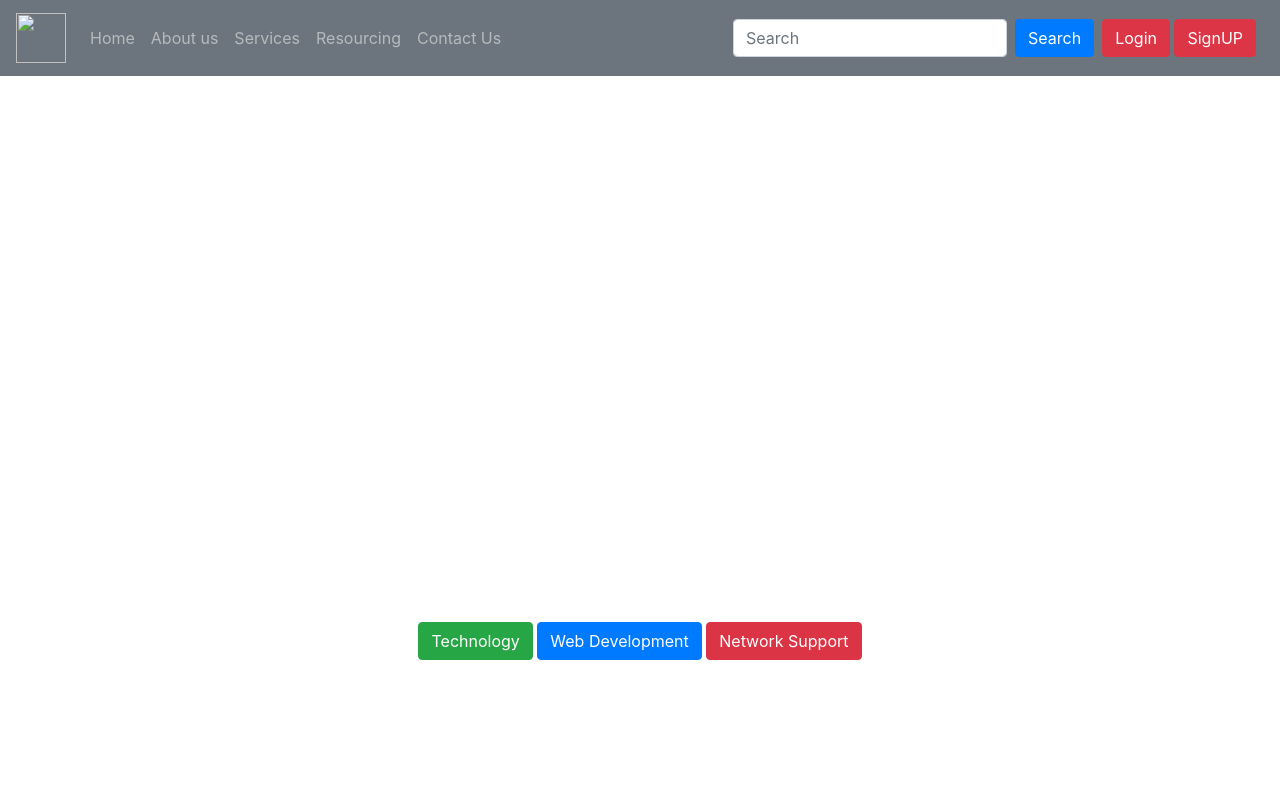
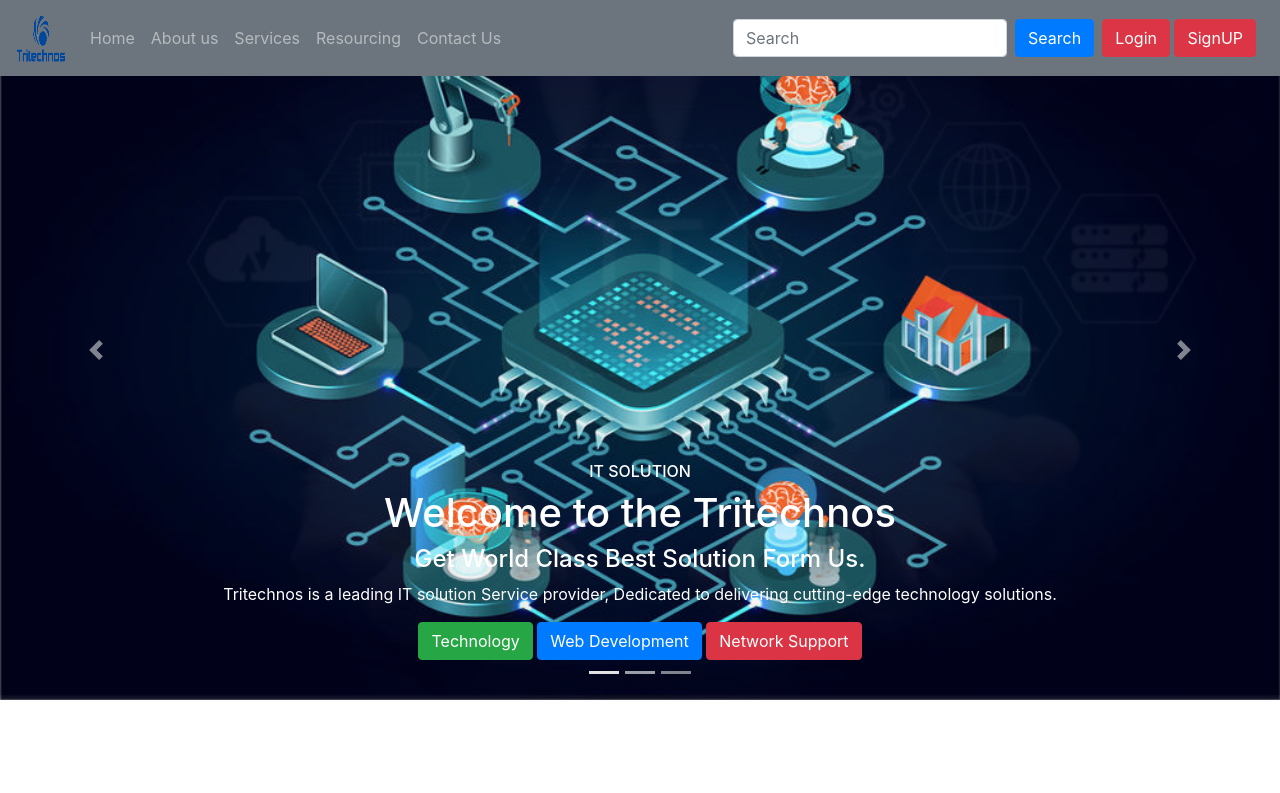
Before and after one commit to sachin-git555/tritechnos, a plain HTML site: page index.html in a window 1280 px wide. Shown: the top 793 px of the page. Drawn offline with nearby package versions, Linux system fonts and the light colour scheme; the site is published under a folder, as on GitHub Pages, so addresses that start at the root find nothing.

Commit message:
Update index.html

```diff
--- a/index.html
+++ b/index.html
@@ -18,7 +18,7 @@
 
     <nav class="navbar navbar-expand-lg navbar-dark fixed-top bg-secondary">
         <a class="navbar-brand" href="#">
-            <img src="/ttlgo logo.png" width="50" height="50" alt="">
+            <img src="ttlgo logo.png" width="50" height="50" alt="">
         </a>
         <button class="navbar-toggler" type="button" data-toggle="collapse" data-target="#navbarSupportedContent"
             aria-controls="navbarSupportedContent" aria-expanded="false" aria-label="Toggle navigation">
@@ -160,7 +160,7 @@
         </ol>
         <div class="carousel-inner">
             <div class="carousel-item active">
-                <img src="/file.jpg" class="d-block w-100" alt="..." style="height: 700px;">
+                <img src="file.jpg" class="d-block w-100" alt="..." style="height: 700px;">
                 <div class="carousel-caption d-none d-md-block">
                     <h6>IT SOLUTION</h6>
                     <h1>Welcome to the Tritechnos</h1>
@@ -173,7 +173,7 @@
                 </div>
             </div>
             <div class="carousel-item">
-                <img src="/R.jpg" class="d-block w-100" alt="..." style="height: 700px;">
+                <img src="R.jpg" class="d-block w-100" alt="..." style="height: 700px;">
                 <div class="carousel-caption d-none d-md-block">
                     <h6>IT SOLUTION</h6>
                     <h1>Welcome to the Tritechnos</h1>
@@ -186,7 +186,7 @@
                 </div>
             </div>
             <div class="carousel-item">
-                <img src="/OIP.jpg" class="d-block w-100" alt="..." style="height: 700px;">
+                <img src="OIP.jpg" class="d-block w-100" alt="..." style="height: 700px;">
                 <div class="carousel-caption d-none d-md-block">
                     <h6>IT SOLUTION</h6>
                     <h1>Welcome to the Tritechnos</h1>
```
